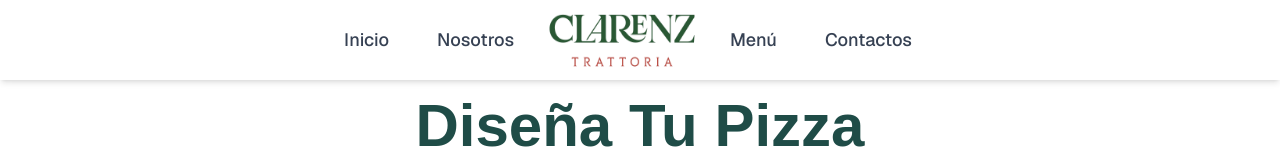
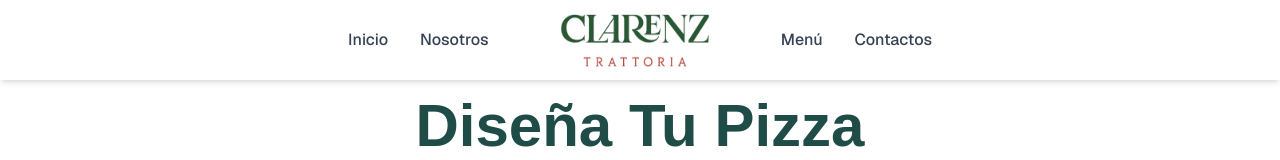
Before and after one commit to alancueva/clarenztrattoria, a Next.js app: page / in a window 1280 px wide. Shown: the top 160 px of the page. Built offline with nearby package versions, Linux system fonts and the light colour scheme.

Commit message:
mejora la barra de navegación: optimiza la estructura de enlaces y el botón de menú móvil

```diff
--- a/src/components/NavBar.tsx
+++ b/src/components/NavBar.tsx
@@ -27,16 +27,40 @@ export default function NavBar() {
         // Barra de navegación fija con fondo blanco y sombra sutil
         <nav className="bg-white shadow-md sticky top-0 z-50 font-sans">
             <div className="max-w-2xl mx-auto px-4 sm:px-6 lg:px-8">
-                <div className="flex justify-between items-center h-20 relative">
+                <div className="flex items-center h-20 relative">
 
-                    {/* 1. Enlaces Izquierdos (Escritorio) */}
-                    <div className="hidden md:flex md:items-center md:space-x-6">
-                        <div className="flex space-x-8">
+                    {/* Navegación Escritorio - Todo en un contenedor flex */}
+                    <div className="hidden md:flex flex-1 items-center justify-center">
+                        <div className="flex items-center space-x-2">
+                            {/* Enlaces Izquierdos */}
                             {leftLinks.map((link) => (
                                 <Link
                                     key={link.name}
                                     href={link.href}
-                                    className="text-gray-700 hover:text-red-700 px-2 py-2 text-lg font-medium transition duration-150 ease-in-out"
+                                    className="text-gray-700 hover:text-red-700 px-3 py-2 text-base font-medium transition-all duration-200 hover:scale-105"
+                                >
+                                    {link.name}
+                                </Link>
+                            ))}
+
+                            {/* Logo Centro */}
+                            <Link href="/" className="flex items-center px-6 hover:scale-105 transition-transform duration-200">
+                                <Image
+                                    src="/logo_clarenz_trattoria.png"
+                                    alt="Clarenz Trattoria Logo"
+                                    width={500}
+                                    height={500}
+                                    priority
+                                    className="h-25 w-auto"
+                                />
+                            </Link>
+
+                            {/* Enlaces Derechos */}
+                            {rightLinks.map((link) => (
+                                <Link
+                                    key={link.name}
+                                    href={link.href}
+                                    className="text-gray-700 hover:text-red-700 px-3 py-2 text-base font-medium transition-all duration-200 hover:scale-105"
                                 >
                                     {link.name}
                                 </Link>
@@ -44,49 +68,37 @@ export default function NavBar() {
                         </div>
                     </div>
 
-                    {/* 2. Sección de Logo (Centro) */}
-                    <div className="flex flex-1 items-center justify-center ">
-                        <Link href="/" className="flex items-center ">
-                            {/* Placeholder para tu logo */}
-                            <Image src="/logo_clarenz_trattoria.png"
+                    {/* Vista Móvil - Logo Centrado */}
+                    <div className="md:hidden flex flex-1 items-center justify-center">
+                        <Link href="/" className="flex items-center">
+                            <Image
+                                src="/logo_clarenz_trattoria.png"
                                 alt="Clarenz Trattoria Logo"
                                 width={500}
                                 height={500}
                                 priority
-                                className="h-25 w-auto" />
+                                className="h-25 w-auto"
+                            />
                         </Link>
                     </div>
 
-                    {/* 3. Enlaces Derechos (Escritorio) y Botón Móvil */}
-                    <div className="flex items-center space-x-6">
-                        {/* Enlaces Derechos (Escritorio) */}
-                        <div className="hidden md:flex md:items-center md:space-x-6">
-                            <div className="flex space-x-8">
-                                {rightLinks.map((link) => (
-                                    <Link
-                                        key={link.name}
-                                        href={link.href}
-                                        className="text-gray-700 hover:text-red-700 px-2 py-2 text-lg font-medium transition duration-150 ease-in-out"
-                                    >
-                                        {link.name}
-                                    </Link>
-                                ))}
-                            </div>
-                        </div>
+                    {/* Botón de Menú Móvil */}
+                    <div className="md:hidden absolute left-4 top-1/2 transform -translate-y-1/2">
+                        <button
+                            onClick={() => setIsOpen(!isOpen)}
+                            className="relative inline-flex items-center justify-center rounded-md p-2 text-gray-700 hover:bg-gray-100 hover:text-red-700 focus:outline-none focus:ring-2 focus:ring-inset focus:ring-red-700 transition-all duration-200"
+                            aria-controls="mobile-menu"
+                            aria-expanded={isOpen}
+                        >
+                            <span className="sr-only">Abrir/Cerrar menú principal</span>
+                            {isOpen ? (
+                                <X className="block h-6 w-6" aria-hidden="true" />
+                            ) : (
+                                <Menu className="block h-6 w-6" aria-hidden="true" />
+                            )}
+                        </button>
+                    </div>
 
-                        {/* Botón de Menú Móvil (Hamburguesa) */}
-                        <div className="md:hidden absolute left-4 top-1/2 transform -translate-y-1/2 z-50">
-                            <button
-                                onClick={() => setIsOpen(!isOpen)}
-                                className="p-2 rounded-md text-gray-700 hover:bg-gray-100 focus:outline-none focus:ring-2 focus:ring-offset-2 focus:ring-red-700 transition duration-150"
-                                aria-controls="mobile-menu"
-                                aria-expanded={isOpen ? 'true' : 'false'}
-                            >
-                                <span className="sr-only">Abrir/Cerrar menú principal</span>
-                                {isOpen ? <X className="block h-7 w-7" /> : <Menu className="block h-7 w-7" />}
-                            </button>
-                        </div>
-                    </div>
                 </div>
             </div>
 
```
